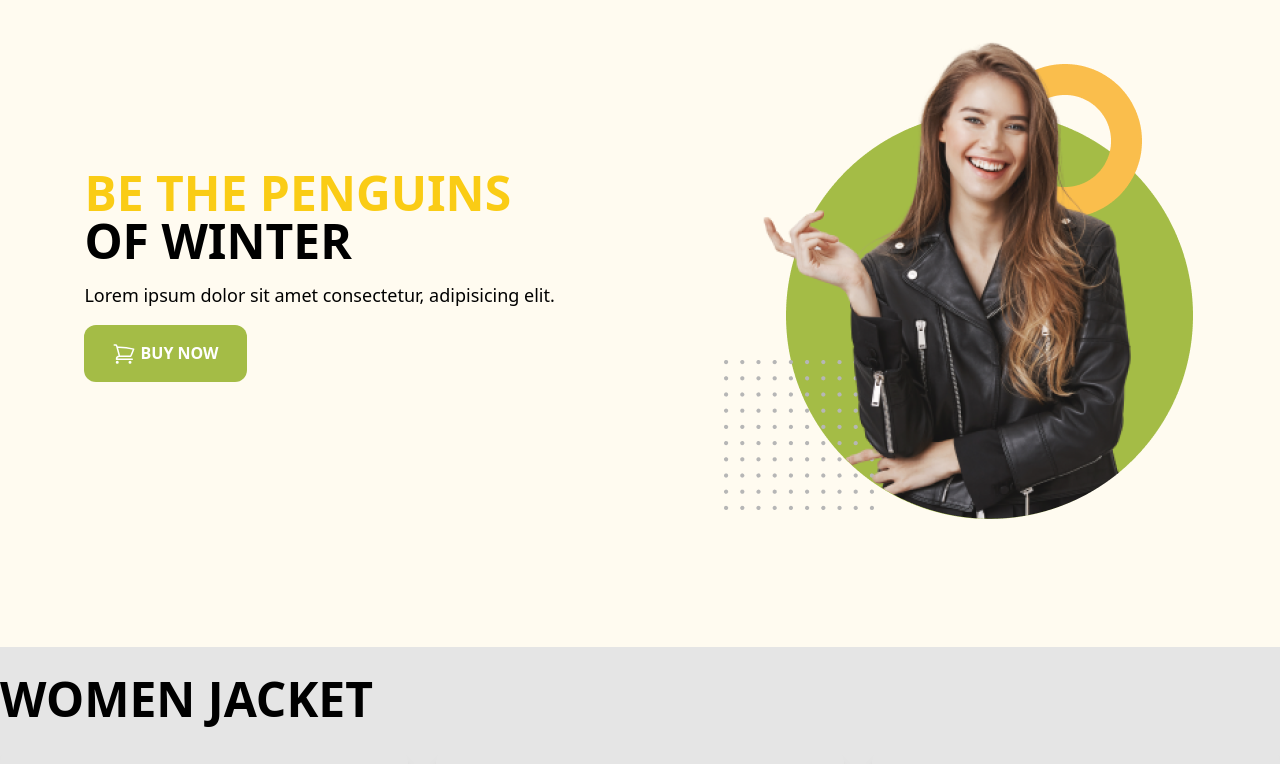
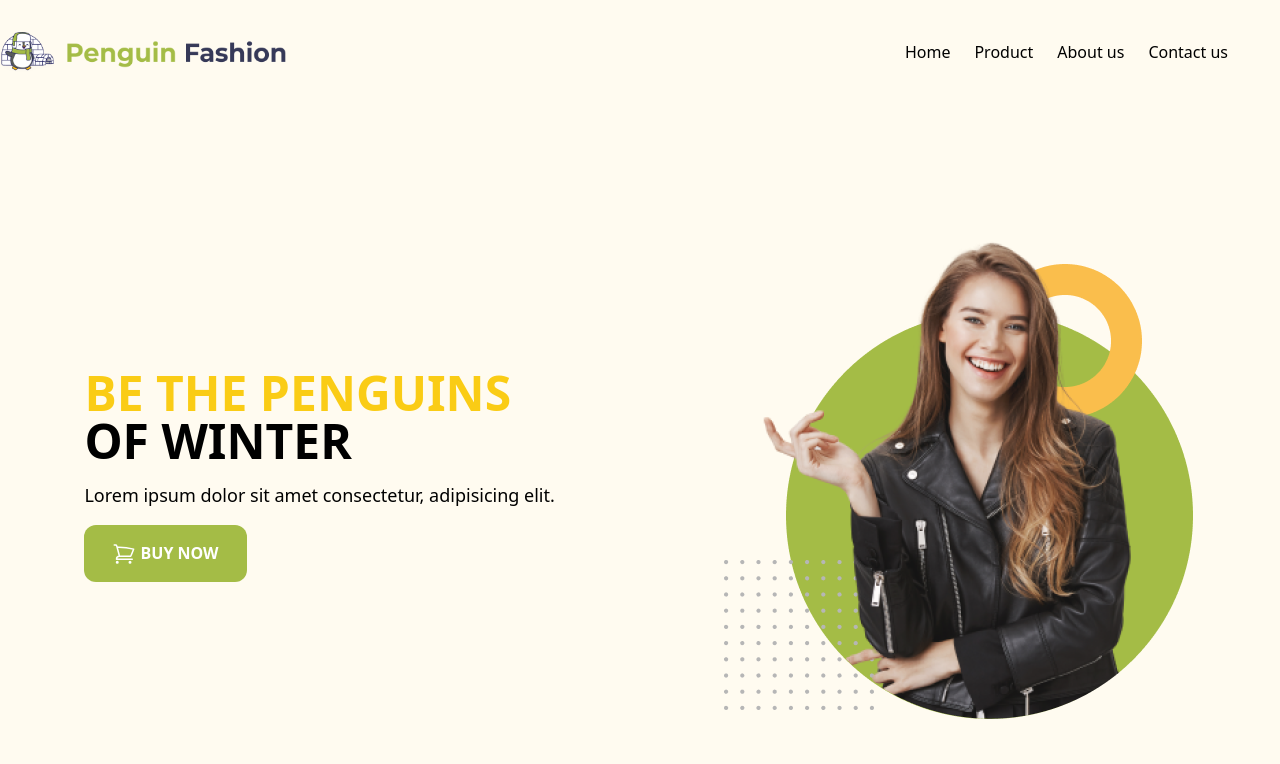
Before and after one commit to shahajahanferoz/penguin-fashion-tailwind, a plain HTML site: page index.html in a window 1280 px wide. Shown: the top 764 px of the page. Drawn offline with nearby package versions, Linux system fonts and the light colour scheme.

Commit message:
nav-bar  added

```diff
--- a/index.html
+++ b/index.html
@@ -25,6 +25,19 @@
 </head>
 <body>
   <header class="bg-penguin ">
+    <nav class="container mx-auto sm:flex items-center justify-between pb-32 pt-8">
+      <div>
+        <img class="w-72 h-10" src="images/logo.png" alt="">
+      </div>
+      <div>
+        <ul class="flex mx-10">
+          <li><a class="px-3 py-2 rounded-md" href="">Home</a></li>
+          <li><a class="px-3 py-2 rounded-md" href="">Product</a></li>
+          <li><a class="px-3 py-2 rounded-md" href="">About us</a></li>
+          <li><a class="px-3 py-2 rounded-md" href="">Contact us</a></li>
+        </ul>
+      </div>
+    </nav>
     <section class="container mx-auto sm:flex items-center justify-around pb-32 pt-8">
       <div class="space-y-4">
         <h1 class="text-2xl sm:text-5xl uppercase font-bold">
@@ -166,7 +179,7 @@
       </div>
     </section>
     <!-- Our Benifits -->
-    <section>
+    <section class="py-14">
       <div class="grid grid-cols-2 gap-7">
         <div class="rounded-xl flex bg-slate-50 p-6 shadow-md justify-around">
           <img class="w-20 h-20" src="images/house.png" alt="">
```
